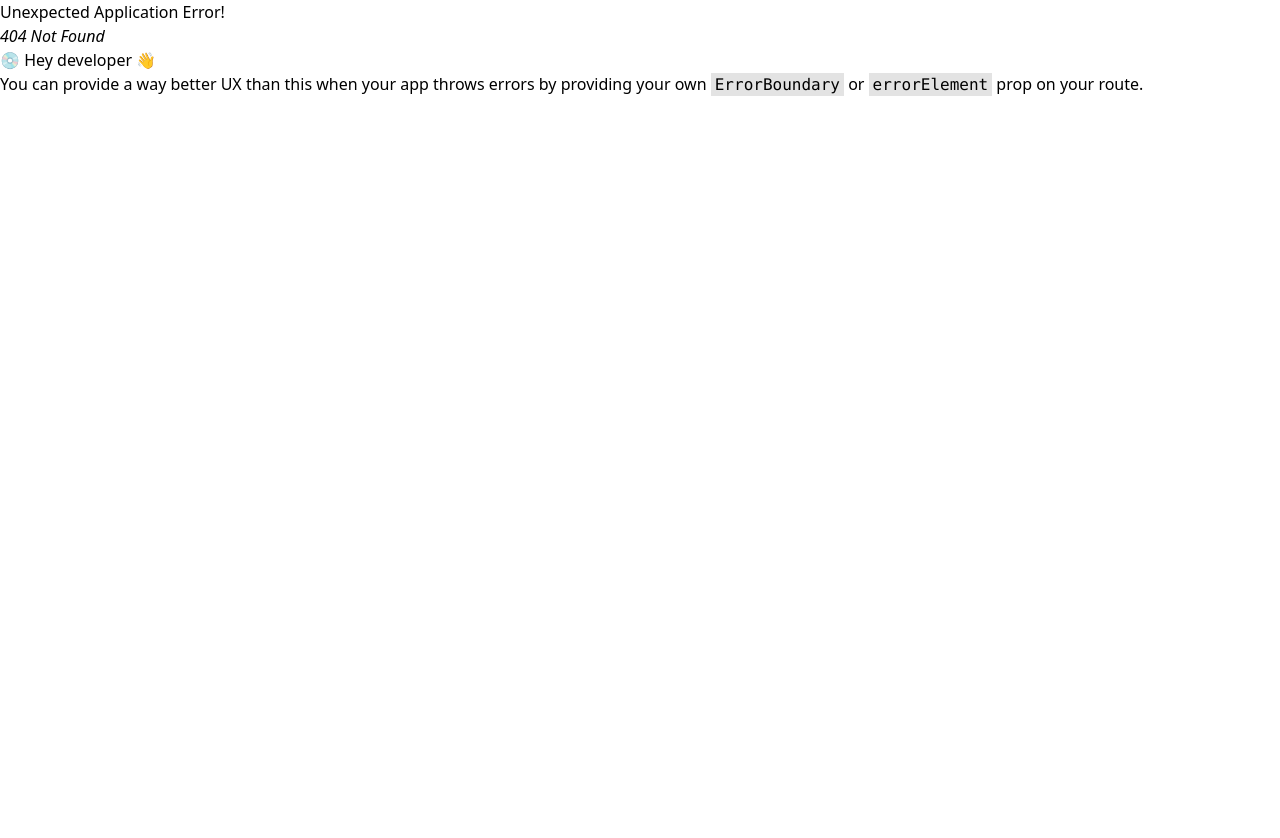
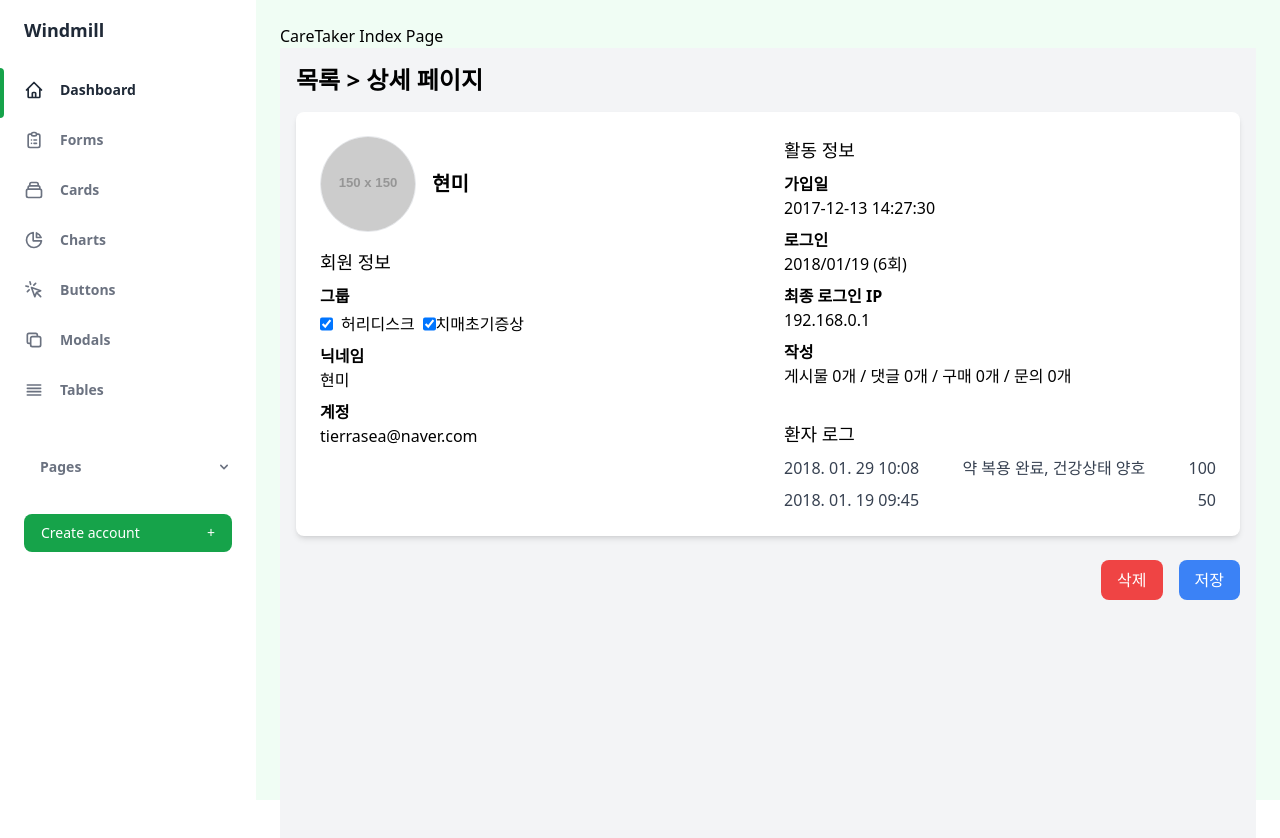
Before and after one commit to yun9699/CareBridgeAdmin, a React (Vite) app: page /careTaker/detail in a window 1280 px wide. Before the commit this address had no page. Shown: the top 838 px of the page. Before the commit the page ends 800 px from the top, so only its background shows below. Built offline with nearby package versions, Linux system fonts and the light colour scheme.

Commit message:
feat : CareTaker detail add / CareTaker router edit - 1

```diff
--- /dev/null
+++ b/src/page/caretaker/CareTakerDetailPage.jsx
@@ -0,0 +1,9 @@
+import AdminDetailComponent from "@/common/AdminDetailComponent.jsx";
+
+function CareTakerDetailPage() {
+    return (
+        <AdminDetailComponent/>
+    );
+}
+
+export default CareTakerDetailPage;
--- a/src/router/CareTakerRouter.jsx
+++ b/src/router/CareTakerRouter.jsx
@@ -3,6 +3,7 @@ import {lazy} from "react";
 
 const CareTakerIndex = lazy(() => import("../page/caretaker/CareTakerIndexPage.jsx"))
 const CareTakerList = lazy(() => import("../page/caretaker/CareTakerPage.jsx"))
+const CareTakerDetail = lazy(() => import("../page/caretaker/CareTakerDetailPage.jsx"))
 
 const CareTakerRouter = {
 
@@ -13,6 +14,10 @@ const CareTakerRouter = {
         {
             path: "list",
             element: <CareTakerList/>
+        },
+        {
+            path: "detail",
+            element: <CareTakerDetail/>
         }
 
     ]
```
